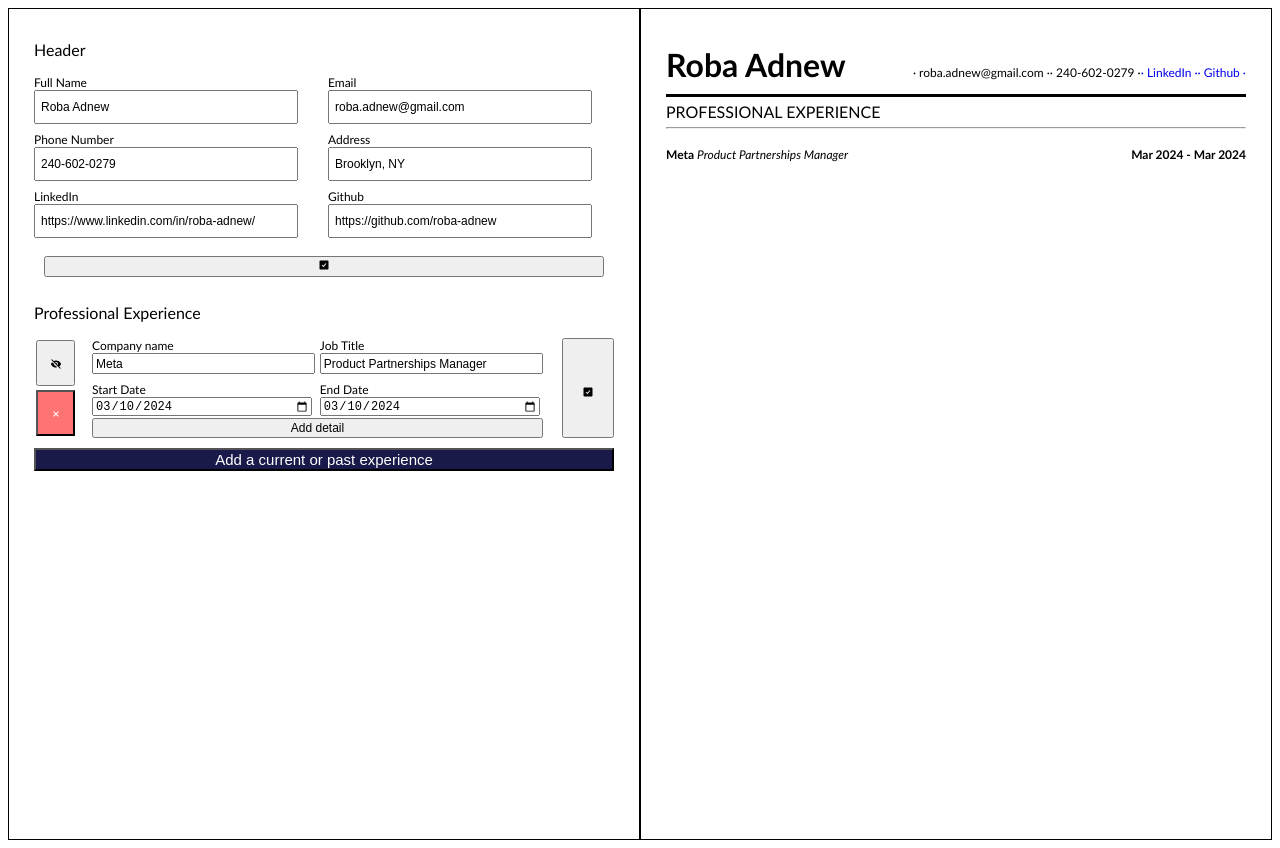
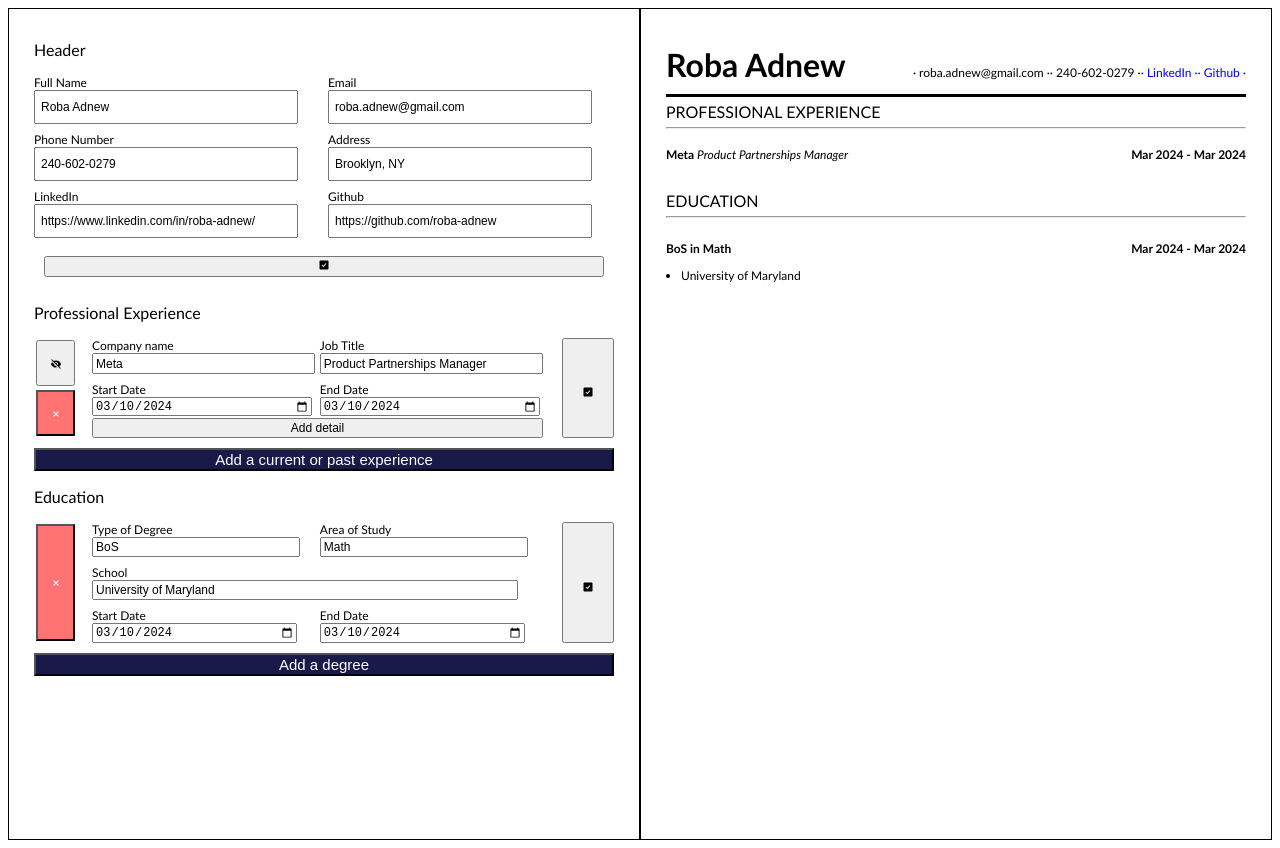
Before and after one commit to roba-adnew/cv-application, a React (Vite) app in the folder cv-application/: page / in a window 1280 px wide. Built offline with nearby package versions, Linux system fonts and the light colour scheme.

Commit message:
Re-committing to account for all changes made

```diff
--- a/cv-application/src/App.jsx
+++ b/cv-application/src/App.jsx
@@ -3,13 +3,17 @@ import HeaderForm from './Header/HeaderForm.jsx';
 import HeaderDisplay from './Header/HeaderDisplay.jsx';
 import ProfExperienceForm from './ProfExperience/ProfExperienceForm.jsx';
 import ProfExperienceDisplay from './ProfExperience/ProfessionalExpDisplay.jsx';
-import Job from './utils.components.jsx';
-import defaultJob, { defaultHeader } from './utils.constants.jsx';
+import { Job, Degree } from './utils.components.jsx';
+import { defaultHeader, defaultJob, defaultDegree } from './utils.constants.jsx';
+import EducationForm from './EducationForm/EducationForm.jsx';
+import EducationDisplay from './EducationForm/EducationDisplay.jsx';
+
 import './App.css';
 
 function App() {
 	const [header, setHeader] = useState(() => (defaultHeader));
-	const [jobs, setJobs] = useState([defaultJob])
+	const [jobs, setJobs] = useState([defaultJob]);
+	const [education, setEducation] = useState([defaultDegree])
 
 	function addNewJob() {
 		setJobs([...jobs, Job()]);
@@ -33,6 +37,24 @@ function App() {
 		setJobs(jobs.filter(job => job.id !== id))
 	}
 
+	function addDegree() {
+		setEducation([...education, Degree()]);
+	}
+
+	function updateDegree(id, field, value) {
+		setEducation(education.map(degree => {
+			if (id !== degree.id) {
+				return degree
+			}
+
+			return { ...degree, [field]: value }
+		}))
+	}
+
+	function deleteDegree(id) {
+		setEducation(education.filter(degree => degree.id !== id))
+	}
+
 	return (
 		<>
 			<div id='app'>
@@ -45,13 +67,19 @@ function App() {
 						jobs={jobs}
 						addNewJob={addNewJob}
 						updateJob={updateJob}
-						setJobs={setJobs}
 						deleteJob={deleteJob}
+					/>
+					<EducationForm
+						education={education}
+						addDegree={addDegree}
+						updateDegree={updateDegree}
+						deleteDegree={deleteDegree}
 					/>
 				</div>
 				<div id='display'>
 					<HeaderDisplay headerData={header} />
 					<ProfExperienceDisplay jobData={jobs} />
+					<EducationDisplay educationData={education} />
 				</div>
 			</div>
 		</>
--- a/cv-application/src/ProfExperience/JobForm/JobForm.jsx
+++ b/cv-application/src/ProfExperience/JobForm/JobForm.jsx
@@ -2,8 +2,10 @@ import { useState } from 'react';
 import PropTypes from 'prop-types';
 import FeatsForm from './Feats/Feats.jsx';
 import { Tenure } from '../../utils.components.jsx'
-import { BiSolidHide, BiSolidShow, BiSolidCheckSquare, BiSolidEdit, BiX } from "react-icons/bi";
-
+import { BiSolidHide,
+    BiSolidShow,
+    BiSolidCheckSquare,
+    BiSolidEdit, BiX } from "react-icons/bi";
 
 function JobInput({ job, updateJob, switchDisplay }) {
     const tagAttributes = {
@@ -22,7 +24,6 @@ function JobInput({ job, updateJob, switchDisplay }) {
                             <label>{tagAttributes[field]}</label>
                             <input
                                 type={field.includes('Date') ? 'date' : 'text'}
-                                className={field}
                                 value={job[field]}
                                 placeholder={tagAttributes[field]}
                                 onChange={(e) => {
@@ -58,7 +59,10 @@ function JobInputDisplay({ job, switchDisplay }) {
                 <div className='job-display-header'>
                     <p className='company' >{job['company']}&nbsp;</p>
                     <p className='role' >{job['role']}&nbsp;</p>
-                    <Tenure job={job} />
+                    <Tenure
+                        startDate={job['startDate']}
+                        endDate={job['endDate']}
+                    />
                 </div>
                 <ul>
                     {job.feats.map(feat =>
--- a/cv-application/src/ProfExperience/ProfessionalExpDisplay.jsx
+++ b/cv-application/src/ProfExperience/ProfessionalExpDisplay.jsx
@@ -13,7 +13,10 @@ function ProfExperienceDisplay({ jobData }) {
                             <p className='company' >{job['company']}&nbsp;</p>
                             <p className='role' >{job['role']}&nbsp;</p>
                         </div>
-                        <Tenure job={job} />
+                        <Tenure
+                            startDate={job['startDate']}
+                            endDate={job['endDate']}
+                        />
                     </div>
                     <ul>
                         {job.feats.map(feat =>
--- a/cv-application/src/utils.components.jsx
+++ b/cv-application/src/utils.components.jsx
@@ -10,9 +10,9 @@ function setDefaultDueDate() {
     return format(tomorrow, 'yyyy-MM-dd');
 }
 
-export function Tenure({ job }) {
-    const start = format(job['startDate'], 'MMM yyyy');
-    const end = format(job['endDate'], 'MMM yyyy');
+export function Tenure({ startDate, endDate }) {
+    const start = format(startDate, 'MMM yyyy');
+    const end = format(endDate, 'MMM yyyy');
     return (
         <p id='tenure' className='tenure'>{`${start} - ${end}`}</p>
     )
@@ -26,9 +26,9 @@ export function Feat() {
     }
 }
 
-function Job(company, role, startDate, endDate) {
-    const goodStartDate = startDate !== '' ? startDate : setDefaultDueDate();
-    const goodEndDate = endDate !== '' ? endDate : setDefaultDueDate();
+export function Job(company, role, startDate, endDate) {
+    const goodStartDate = startDate ? startDate : setDefaultDueDate();
+    const goodEndDate = endDate ? endDate : setDefaultDueDate();
     let feats = [];
 
     return {
@@ -42,6 +42,22 @@ function Job(company, role, startDate, endDate) {
     }
 }
 
-Tenure.propTypes = { job: PropTypes.object }
 
-export default Job;
+export function Degree(type, area, school, startDate, endDate) {
+    const goodStartDate = startDate ? startDate : setDefaultDueDate();
+    const goodEndDate = endDate ? endDate : setDefaultDueDate();
+
+    return {
+        id: uuidv4(),
+        type,
+        area,
+        school,
+        startDate: goodStartDate,
+        endDate: goodEndDate
+    }
+}
+
+Tenure.propTypes = {
+    startDate: PropTypes.string,
+    endDate: PropTypes.string
+}
--- a/cv-application/src/utils.constants.jsx
+++ b/cv-application/src/utils.constants.jsx
@@ -1,11 +1,4 @@
-import Job from './utils.components.jsx';
-
-const defaultJob = Job(
-    'Meta',
-    'Product Partnerships Manager',
-    '',
-    '',
-)
+import { Job, Degree } from './utils.components.jsx';
 
 export const defaultHeader = {
     name: 'Roba Adnew',
@@ -16,4 +9,6 @@ export const defaultHeader = {
     Github: 'https://github.com/roba-adnew'
 }
 
-export default defaultJob;
+export const defaultJob = Job('Meta', 'Product Partnerships Manager');
+
+export const defaultDegree = Degree('BoS','Math','University of Maryland');
```
